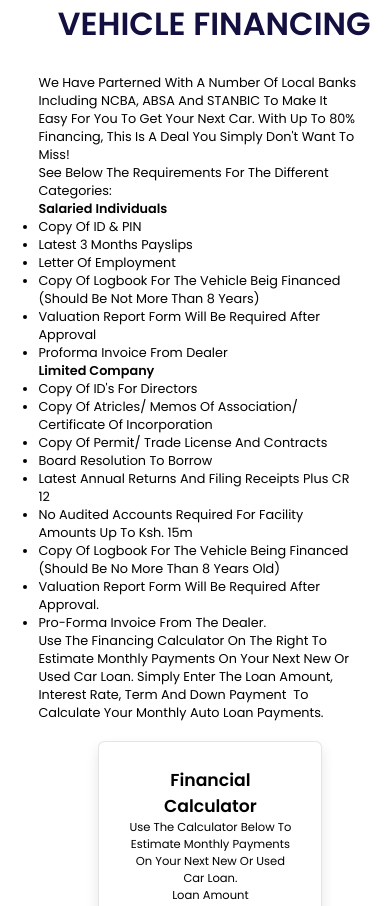
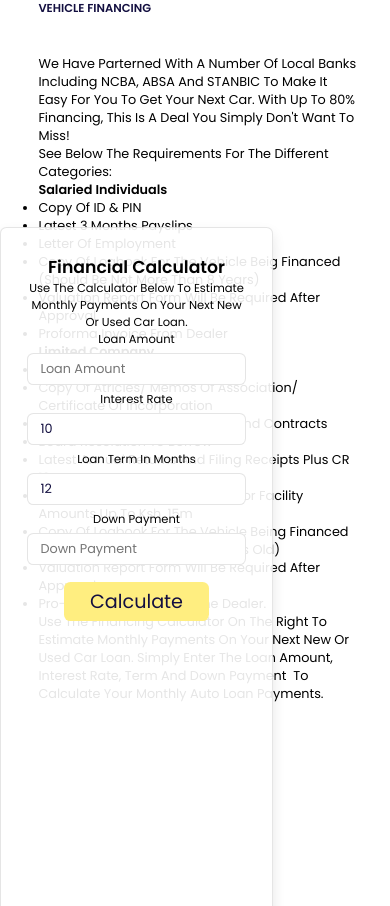
Before and after one commit to musaCODEzz/namu-limited, a plain HTML site: page html/financing.html in a window 390 px wide. Shown: the top 906 px of the page. Drawn offline with Linux system fonts and the light colour scheme.

Commit message:
Finance Style

```diff
--- a/css/financing.css
+++ b/css/financing.css
@@ -102,14 +102,15 @@ input::-webkit-inner-spin-button {
 
 @media (max-width:450px){
 
-    h1{
-        font-size: 2.5rem;
-        text-align: center !important;
-    }
+
 
     .calcContainer{
        width: 70%;
        font-size: 90%;
+       position: absolute;
+        top: 50%;
+        left: 50%;
+        margin: -50% 0 0 -50%;
     }
 
     .calcBox{
--- a/html/financing.html
+++ b/html/financing.html
@@ -14,7 +14,7 @@
 
     <header class="Fheader">
 
-        <h1>Vehicle Financing</h1>
+        <h3>Vehicle Financing</h3>
     </header>
     <div class="Fcontainer">
 
```
